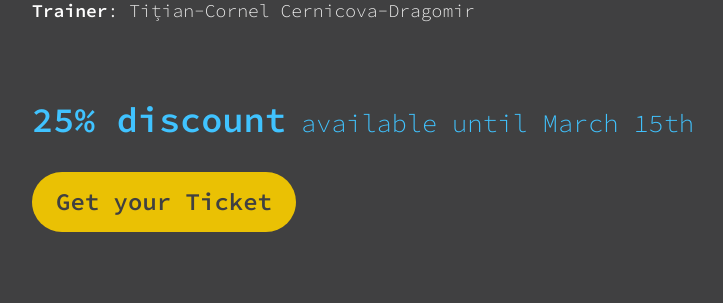
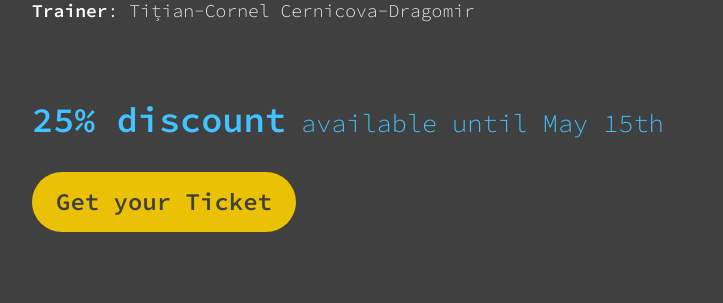
Before and after one commit to tim-js/timjs.ro, a PHP site: page /typescript-fundamentals-workshop in a window 1280 px wide. Shown: the part 1062-1365 px from the top of the page, without its empty margins (118-841 px from the left). Run offline with PHP 8.4, Linux system fonts and the light colour scheme.

Commit message:
Fix discount deadline

```diff
--- a/typescript-fundamentals-workshop/index.php
+++ b/typescript-fundamentals-workshop/index.php
@@ -45,7 +45,7 @@
         <p><strong>Trainer</strong>: Tițian-Cornel Cernicova-Dragomir</p>
 
         <br />
-        <p class="discount"><strong>25% discount</strong> available until March 15th</p>
+        <p class="discount"><strong>25% discount</strong> available until May 15th</p>
         <p>
           <a href="https://ti.to/timjscommunity/typescript-workshop-2023/discount/TYPE_SAFETY_FIRST" target="_blank" class="cta">Get your Ticket</a>
         </p>
```
